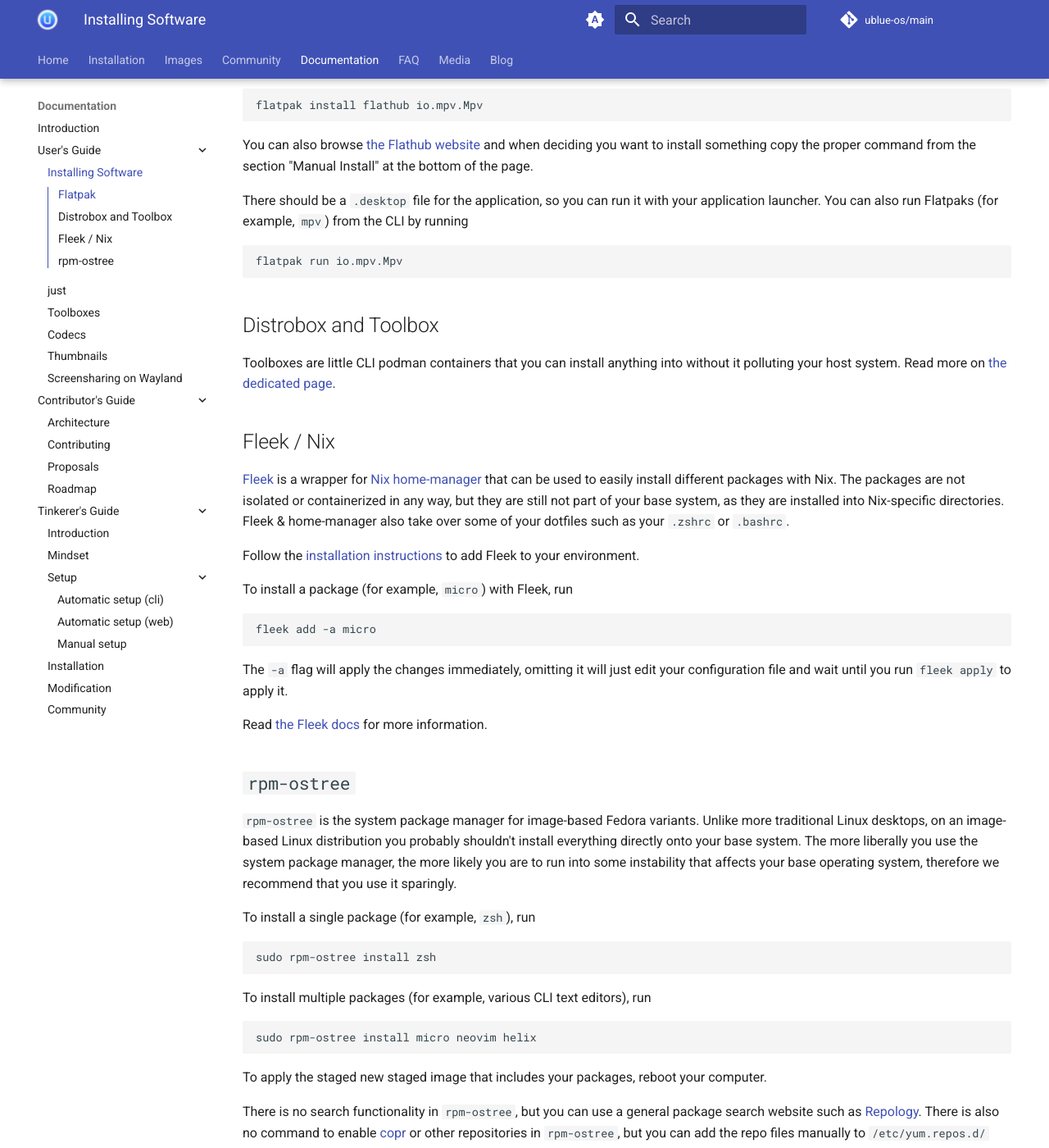
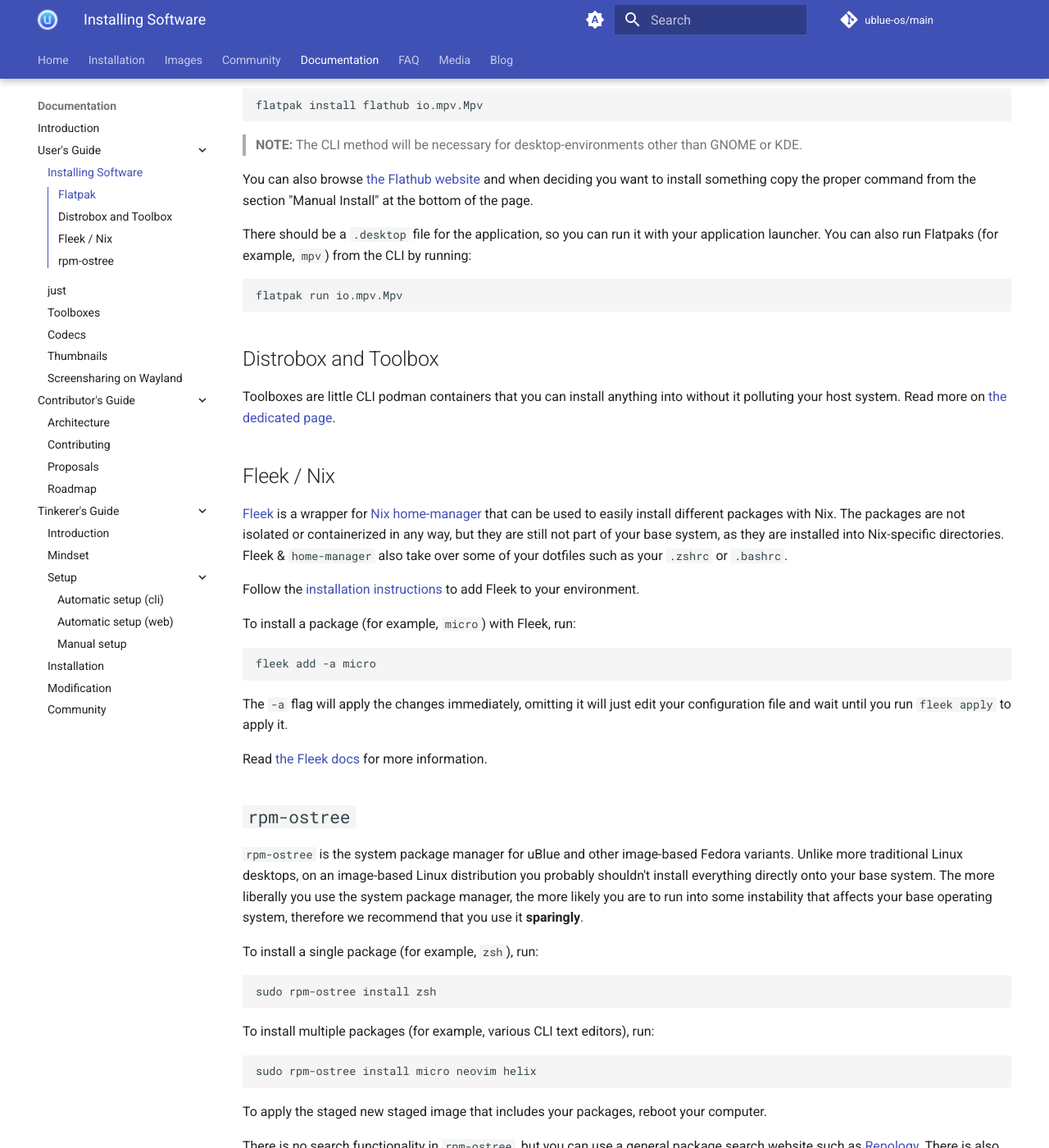
Before and after one commit to ublue-os/website, an MkDocs documentation site: the page built from docs/guide/software.md, in a window 1280 px wide and 1400 px high, scrolled down 467 px. Shown: the whole window at 82% size. Built offline with MkDocs 1.6.1 and Material for MkDocs 9.7.7, drawn with Linux system fonts in a browser that asks for light colours; comment, search, counter and statistics services are not loaded; some of the changed text lies outside the part shown.

Commit message:
fix:Proofreading1 (#345)
* first batch of proofreadng changes

* fixing hard-tab issue

````diff
--- a/docs/guide/software.md
+++ b/docs/guide/software.md
@@ -2,22 +2,27 @@
 
 ## Flatpak
 
-Flatpak is the default way of installing GUI applications on image-based Fedora variants. [Flathub](https://flathub.org/) is the largest repository of Flatpak applications. On Fedora versions below 38, you might need to add the Flathub repository by running
-```
+Flatpak is the default way of installing GUI applications on image-based Fedora variants (like uBlue). [Flathub](https://flathub.org/) is the largest repository of Flatpak applications. On Fedora versions below 38, you might need to add the Flathub repository by running
+
+```bash
 flatpak remote-add --if-not-exists --user flathub https://flathub.org/repo/flathub.flatpakrepo
 ```
 
-You can install Flatpaks using GNOME Softare or KDE Discover if you happen to be on one of those desktop environments.
+You can install Flatpaks using GNOME Softare or KDE Discover respective to which of the two desktop environment you are running.
 
-You can also install Flatpaks (for example, `mpv`) from the CLI by running
-```
+You can also install Flatpaks (for example, `mpv`) from the CLI by running:
+
+```bash
 flatpak install flathub io.mpv.Mpv
 ```
 
+> **NOTE:** The CLI method will be necessary for desktop-environments other than GNOME or KDE.
+
 You can also browse [the Flathub website](https://flathub.org/) and when deciding you want to install something copy the proper command from the section "Manual Install" at the bottom of the page.
 
-There should be a `.desktop` file for the application, so you can run it with your application launcher. You can also run Flatpaks (for example, `mpv`) from the CLI by running
-```
+There should be a `.desktop` file for the application, so you can run it with your application launcher. You can also run Flatpaks (for example, `mpv`) from the CLI by running:
+
+```bash
 flatpak run io.mpv.Mpv
 ```
 
@@ -28,29 +33,33 @@ Toolboxes are little CLI podman containers that you can install anything into wi
 ## Fleek / Nix
 
 [Fleek](https://getfleek.dev/) is a wrapper for [Nix](https://nixos.org/manual/nix/stable/) [home-manager](https://github.com/nix-community/home-manager) that can be used to easily install different packages with Nix. The packages are not isolated or containerized in any way, but they are still not part of your base system, as they are installed into Nix-specific directories.
-Fleek & home-manager also take over some of your dotfiles such as your `.zshrc` or `.bashrc`.
+Fleek & `home-manager` also take over some of your dotfiles such as your `.zshrc` or `.bashrc`.
 
 Follow the [installation instructions](https://getfleek.dev/docs/installation) to add Fleek to your environment.
 
-To install a package (for example, `micro`) with Fleek, run
-```
+To install a package (for example, `micro`) with Fleek, run:
+
+```bash
 fleek add -a micro
 ```
+
 The `-a` flag will apply the changes immediately, omitting it will just edit your configuration file and wait until you run `fleek apply` to apply it.
 
 Read [the Fleek docs](https://getfleek.dev/) for more information.
 
 ## `rpm-ostree`
 
-`rpm-ostree` is the system package manager for image-based Fedora variants. Unlike more traditional Linux desktops, on an image-based Linux distribution you probably shouldn't install everything directly onto your base system. The more liberally you use the system package manager, the more likely you are to run into some instability that affects your base operating system, therefore we recommend that you use it sparingly.
+`rpm-ostree` is the system package manager for uBlue and other image-based Fedora variants. Unlike more traditional Linux desktops, on an image-based Linux distribution you probably shouldn't install everything directly onto your base system. The more liberally you use the system package manager, the more likely you are to run into some instability that affects your base operating system, therefore we recommend that you use it **sparingly**.
 
-To install a single package (for example, `zsh`), run
-```
+To install a single package (for example, `zsh`), run:
+
+```bash
 sudo rpm-ostree install zsh
 ```
 
-To install multiple packages (for example, various CLI text editors), run
-```
+To install multiple packages (for example, various CLI text editors), run:
+
+```bash
 sudo rpm-ostree install micro neovim helix
 ```
 
````
Also changed, not shown: docs/guide/codecs.md (+9 -3 lines), docs/guide/just.md (+8 -8 lines), docs/guide/screensharing.md (+5 -5 lines), docs/guide/thumbnails.md (+3 -1 lines), docs/guide/toolbox.md (+24 -16 lines).
